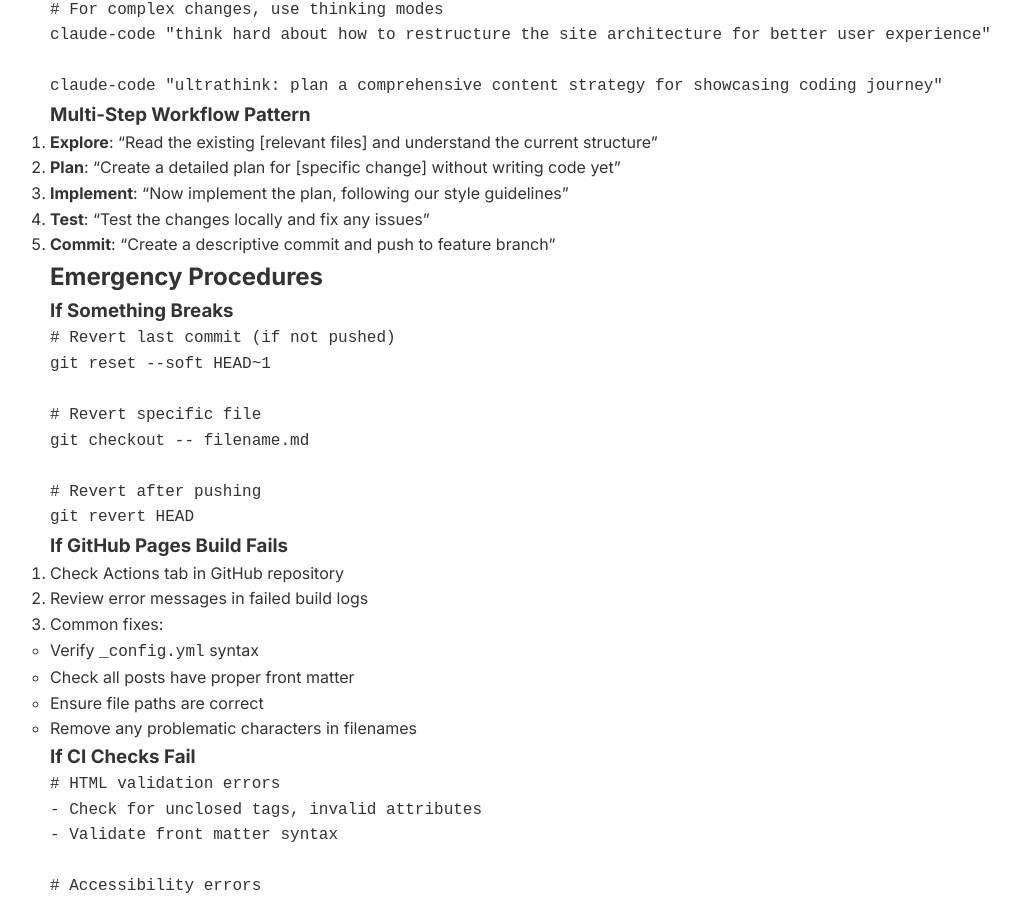
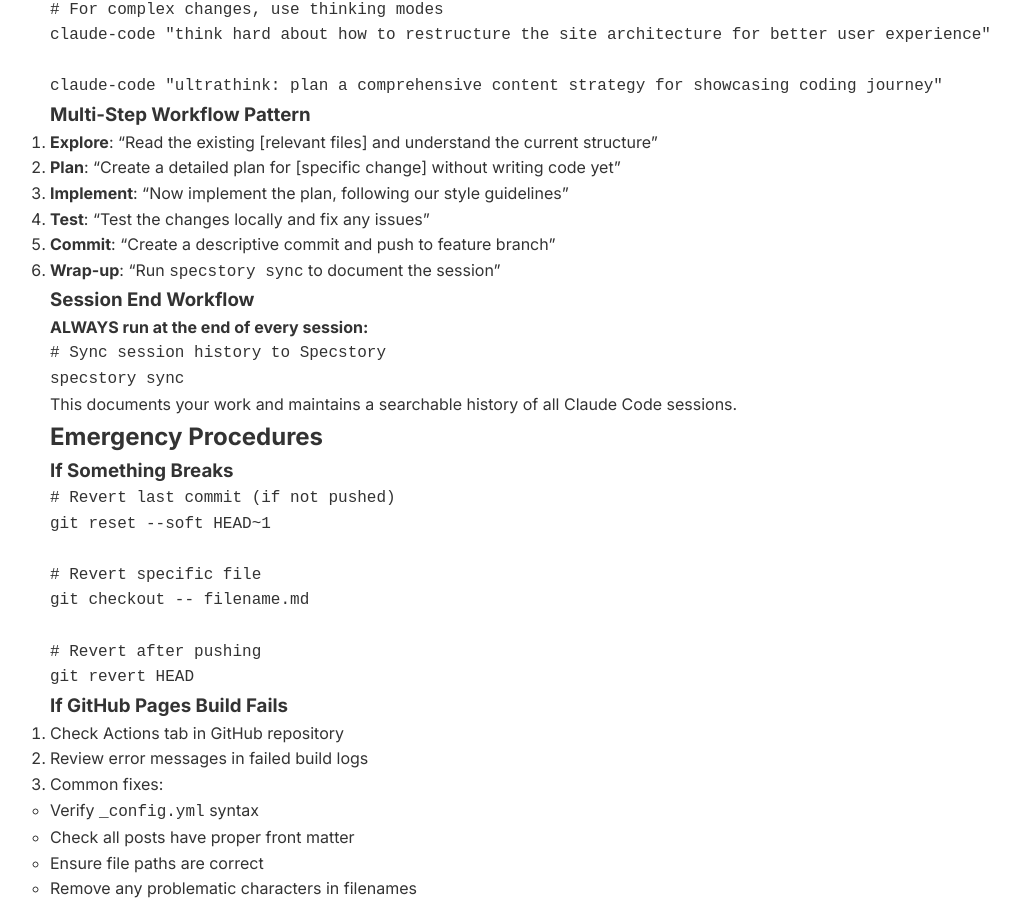
Before and after one commit to miqcie/Humaine-studio, a Jekyll site: the page built from CLAUDE.md, in a window 1280 px wide and 900 px high, scrolled down 5418 px. Shown: the whole window, without its empty margins (210-1230 px from the left). Built offline with Jekyll 4.4.1, drawn with Linux system fonts in a browser that asks for light colours; our own code applies the rules of GitHub Pages for plain Markdown files; some of the changed text lies outside the part shown.

Commit message:
Add specstory sync to session workflow
- Add step 6 (Wrap-up) to Multi-Step Workflow Pattern
- Create Session End Workflow section
- Add to IMPORTANT Reminders for Claude (#11)
- Include in Quick Reference essential commands

Ensures all Claude Code sessions are automatically
documented in Specstory for searchable history.

🤖 Generated with Claude Code

Co-Authored-By: Claude <noreply@anthropic.com>

````diff
--- a/CLAUDE.md
+++ b/CLAUDE.md
@@ -271,6 +271,15 @@ claude-code "ultrathink: plan a comprehensive content strategy for showcasing co
 3. **Implement**: "Now implement the plan, following our style guidelines"
 4. **Test**: "Test the changes locally and fix any issues"
 5. **Commit**: "Create a descriptive commit and push to feature branch"
+6. **Wrap-up**: "Run `specstory sync` to document the session"
+
+### Session End Workflow
+**ALWAYS run at the end of every session:**
+```bash
+# Sync session history to Specstory
+specstory sync
+```
+This documents your work and maintains a searchable history of all Claude Code sessions.
 
 ## Emergency Procedures
 
@@ -337,7 +346,7 @@ git revert HEAD
 
 1. **ALWAYS work on feature branches** - never commit directly to main
 2. **Test locally first** - run `bundle exec jekyll serve` before pushing
-3. **Follow the explore→plan→implement→test→commit workflow** for complex changes
+3. **Follow the explore→plan→implement→test→commit→wrap-up workflow** for complex changes
 4. **Keep security in mind** - this is a public repository
 5. **Document decisions** - explain why you made specific choices
 6. **Maintain accessibility** - ensure all users can access content
@@ -345,6 +354,7 @@ git revert HEAD
 8. **Run CI checks locally** - use testing commands before pushing
 9. **Follow PR workflow** - all changes go through pull request review
 10. **NEVER mix HTML containers with markdown** - use pure markdown or pure HTML
+11. **ALWAYS run `specstory sync` at session end** - documents work history automatically
 
 ## Quick Reference
 
@@ -356,6 +366,7 @@ bundle exec jekyll serve      # Start local server
 git diff                      # Review changes
 gh pr create                  # Create pull request
 bundle exec jekyll build      # Test build process
+specstory sync                # Document session history (run at session end)
 ```
 
 ### File Locations
````
